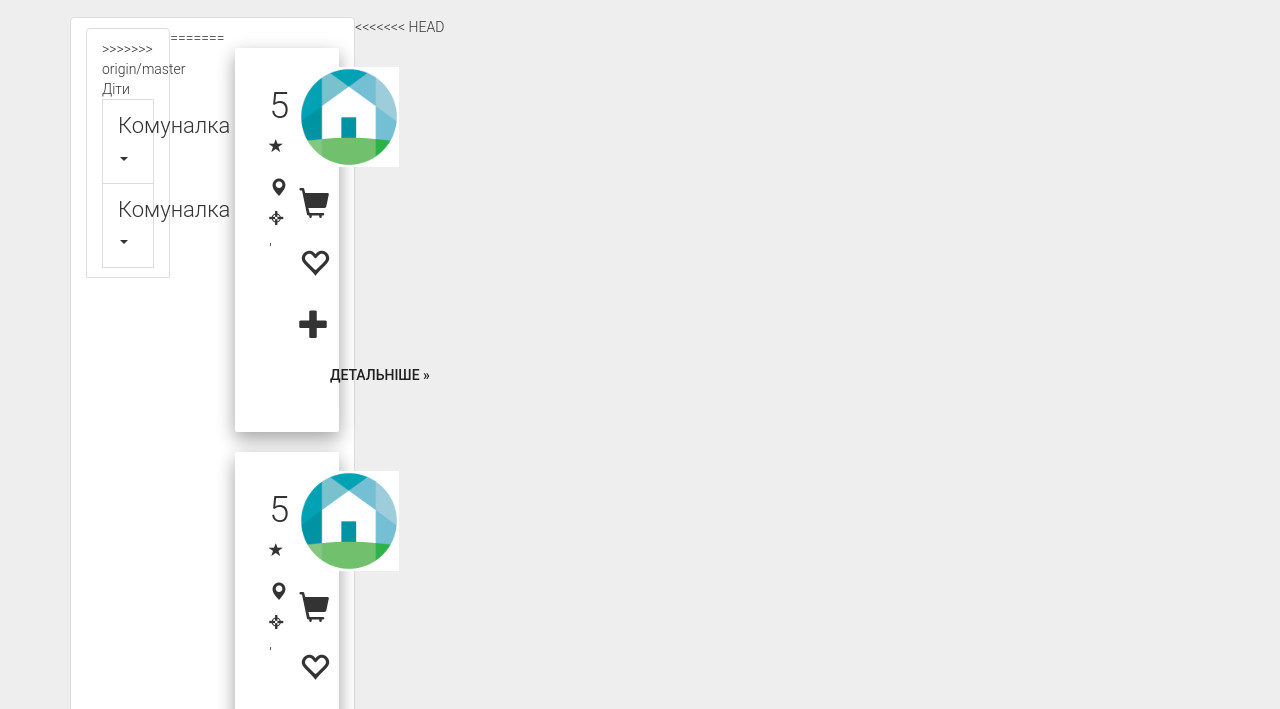
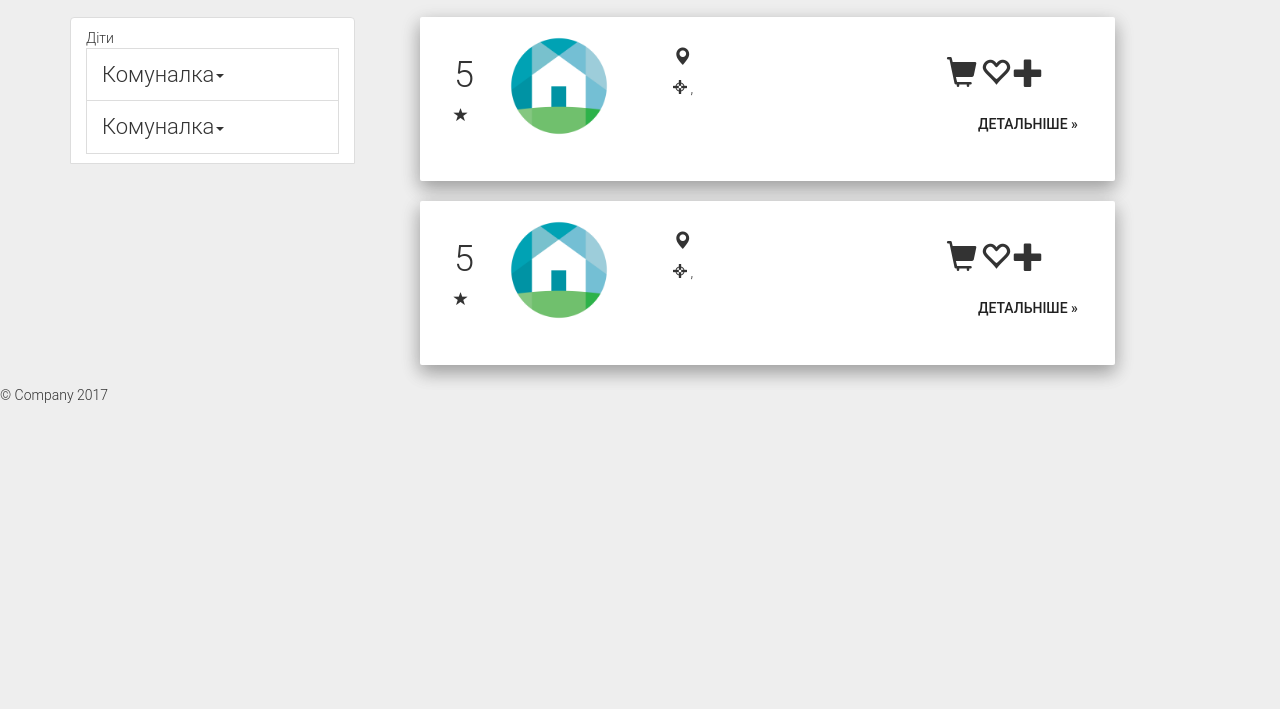
Before and after one commit to RentyDev/renty, a plain HTML site: page index.html in a window 1280 px wide. Shown: the part 83-792 px from the top of the page. Drawn offline with nearby package versions, Linux system fonts and the light colour scheme.

Commit message:
Fixed another stupid conflict

```diff
--- a/index.html
+++ b/index.html
@@ -252,17 +252,7 @@
     </nav>
 
     <div class="container">
-
-<<<<<<< HEAD
-
         <div class="col-md-3 list-group-item">
-=======
-        <div class="col-lg-4 col-md-4 list-group-item">
-
-
->>>>>>> origin/master
-
-
             <div class="block">
 
                 <!-- list-group-items list-group-item-action dropdown dropdown-toggle -->
```
